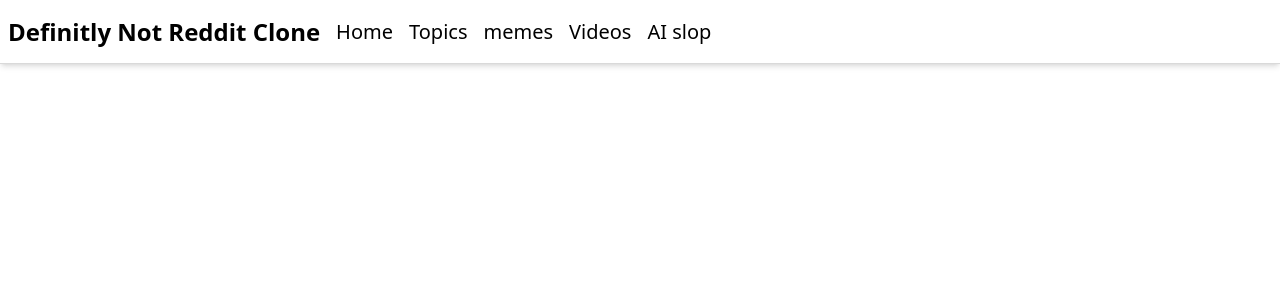
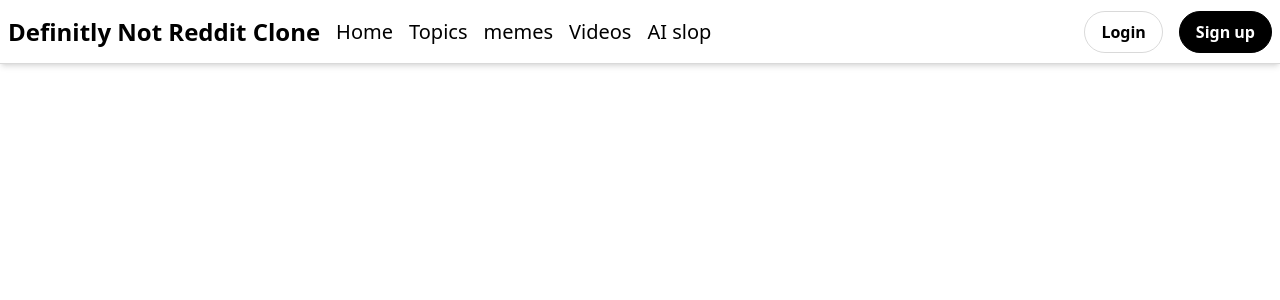
Before and after one commit to ryaneiu/website, a React (Vite) app in the folder apps/frontend/web/: page / in a window 1280 px wide. Shown: the top 300 px of the page. Built offline with nearby package versions, Linux system fonts and the light colour scheme.

Commit message:
add login & signup button, and add CLSX as a depdency

```diff
--- a/apps/frontend/web/package.json
+++ b/apps/frontend/web/package.json
@@ -11,6 +11,7 @@
   },
   "dependencies": {
     "@tailwindcss/vite": "^4.1.18",
+    "clsx": "^2.1.1",
     "react": "^19.2.0",
     "react-dom": "^19.2.0",
     "tailwindcss": "^4.1.18"
--- /dev/null
+++ b/apps/frontend/web/src/components/Button.tsx
@@ -0,0 +1,19 @@
+import clsx from "clsx";
+
+interface Props {
+    text: string;
+    onClick?: () => void;
+    isPrimary?: boolean;
+}
+
+export function Button(props: Props) {
+
+    const buttonClasses = clsx(
+        "px-4 py-2 font-bold rounded-full border cursor-pointer transition-colors",
+        props.isPrimary ? "border-black bg-black text-white hover:bg-black/80" : "border-black/15 text-black bg-transparent hover:bg-black/15"
+    )
+
+    return <button className={buttonClasses} onClick={props.onClick}>
+        {props.text}
+    </button>
+}
--- a/apps/frontend/web/src/navbar/Navbar.tsx
+++ b/apps/frontend/web/src/navbar/Navbar.tsx
@@ -1,3 +1,4 @@
+import { Button } from "../components/Button";
 import { NavbarTab } from "./NavbarTab";
 
 
@@ -11,5 +12,10 @@ export function Navbar() {
         <NavbarTab text="memes"></NavbarTab>
         <NavbarTab text="Videos"></NavbarTab>
         <NavbarTab text="AI slop"></NavbarTab>
+
+        <div className="flex-grow-1"></div>
+
+        <Button text="Login"></Button>
+        <Button text="Sign up" isPrimary={true}></Button>
     </div>
 }
```
Also changed, not shown: 1 other file (tests, documents, lock files or other folders).
